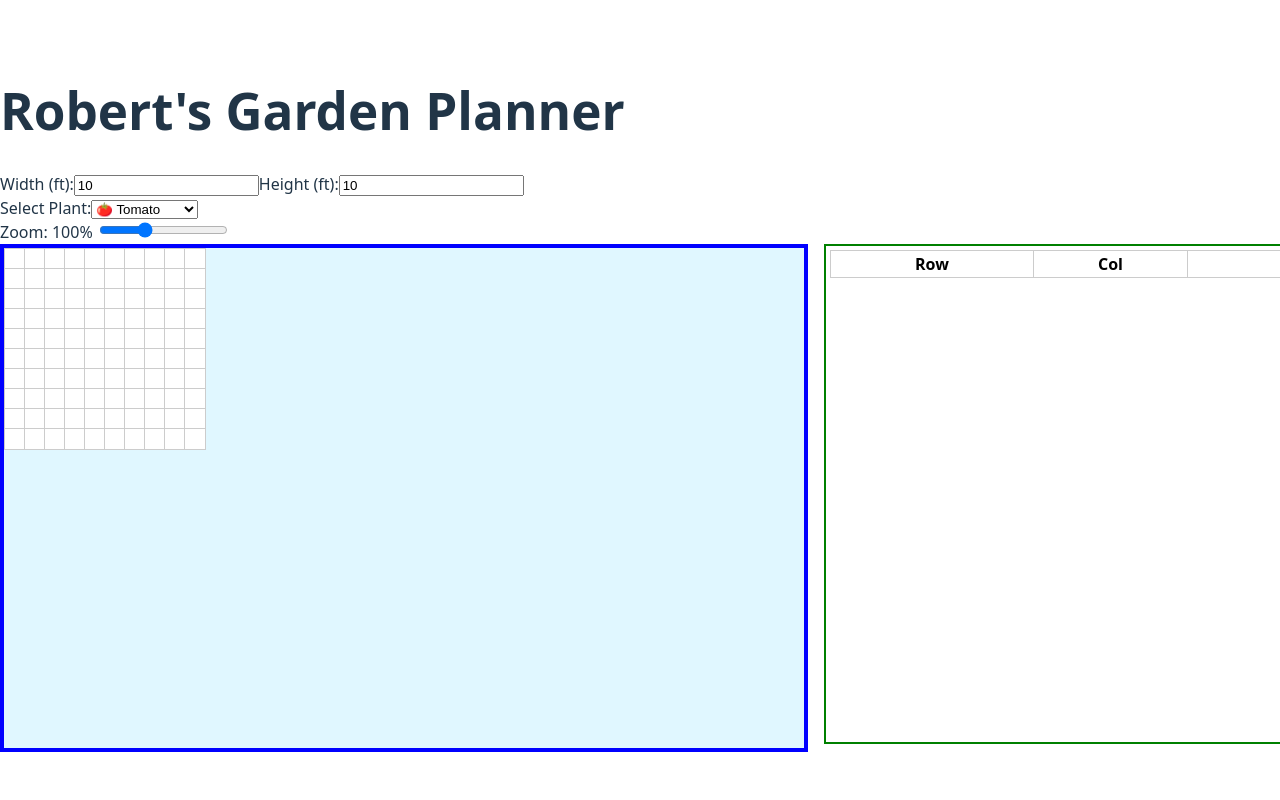
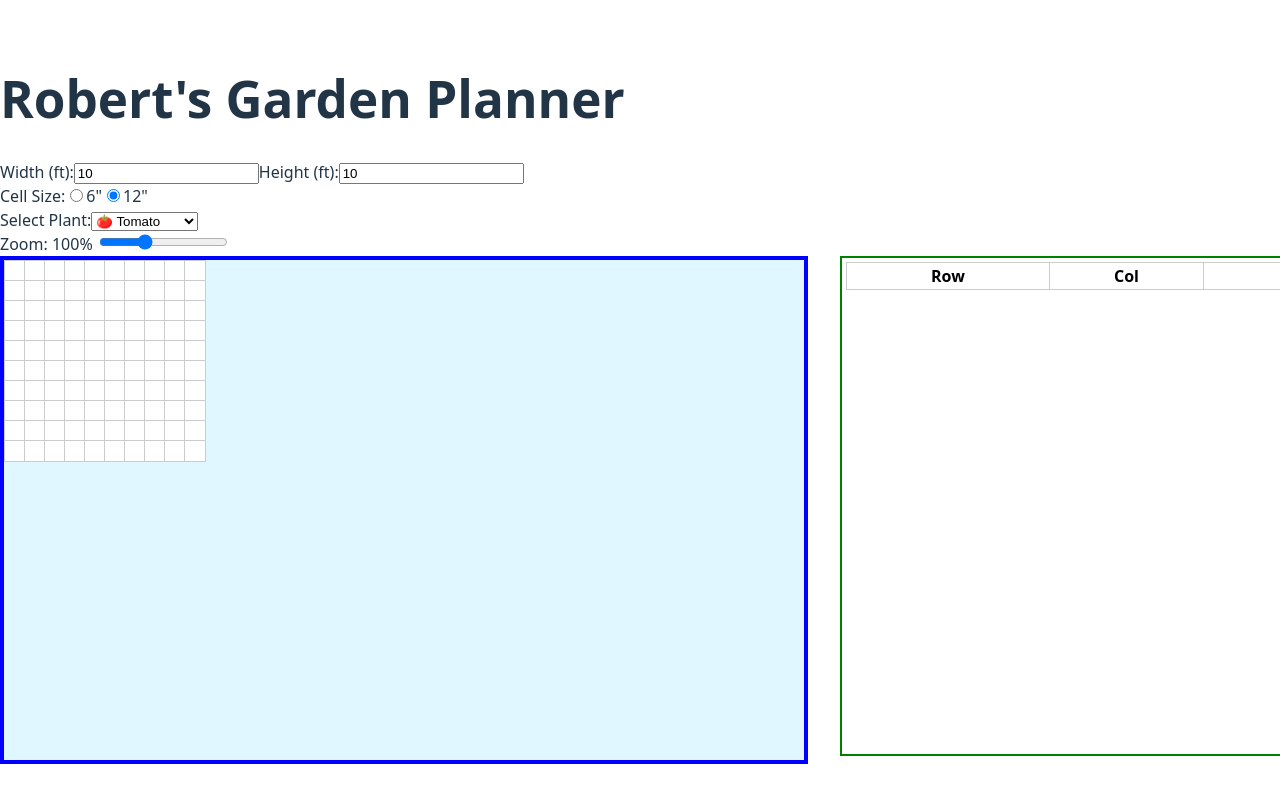
Before and after one commit to rseely85/Garden-Planner, a React (Vite) app: page / in a window 1280 px wide. Shown: the top 800 px of the page. Built offline with nearby package versions, Linux system fonts and the light colour scheme.

Commit message:
Baseline: AppCodeV32 + GardenGridCodeV58 — functional grid resizing with 6in/12in cell size toggle

```diff
--- a/src/App.jsx
+++ b/src/App.jsx
@@ -11,6 +11,9 @@ export default function App() {
   const [selectedPlant, setSelectedPlant] = useState(plantsData[0]);
   const [shiftStart, setShiftStart] = useState(null);
   const [zoom, setZoom] = useState(1.0);
+  const [scale, setScale] = useState(12); // default 12"
+  const [cellSize, setCellSize] = useState(12); // default to 12"
+
 
   const handleCellClick = (r, c, isShift, shiftStart) => {
     let newGrid = [...grid];
@@ -64,6 +67,8 @@ export default function App() {
       }
     });
   });
+  const gridWidthInCells = Math.floor((width * 12) / cellSize);
+const gridHeightInCells = Math.floor((height * 12) / cellSize);
 
   return (
     <div>
@@ -82,6 +87,27 @@ export default function App() {
           onChange={(e) => setHeight(parseInt(e.target.value) || 0)}
         />
       </div>
+      <div>
+  <label>Cell Size:</label>
+  <label>
+    <input
+      type="radio"
+      value={6}
+      checked={cellSize === 6}
+      onChange={() => setCellSize(6)}
+    />
+    6"
+  </label>
+  <label>
+    <input
+      type="radio"
+      value={12}
+      checked={cellSize === 12}
+      onChange={() => setCellSize(12)}
+    />
+    12"
+  </label>
+</div>
       <div>
         Select Plant:
         <select
@@ -112,13 +138,16 @@ export default function App() {
       </div>
       <div style={{ display: "flex", gap: "1rem" }}>
         <GardenGrid
-          width={width}
-          height={height}
-          grid={grid}
-          setGrid={setGrid}
-          onCellClick={handleCellClick}
-          zoom={zoom}
-        />
+  width={gridWidthInCells}
+  height={gridHeightInCells}
+  grid={grid}
+  setGrid={setGrid}
+  onCellClick={handleCellClick}
+  cellSize={cellSize}
+  zoom={zoom}
+        /><div>
+
+</div>
         <GardenGridMirror mirrorRows={mirrorRows} />
       </div>
     </div>
```
